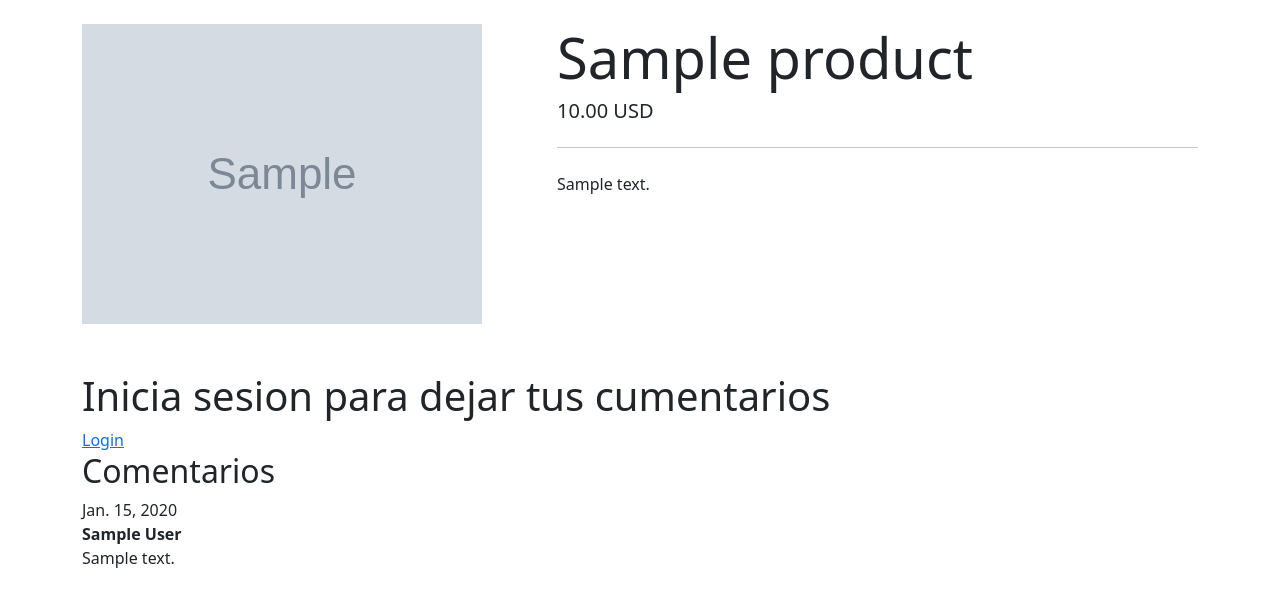
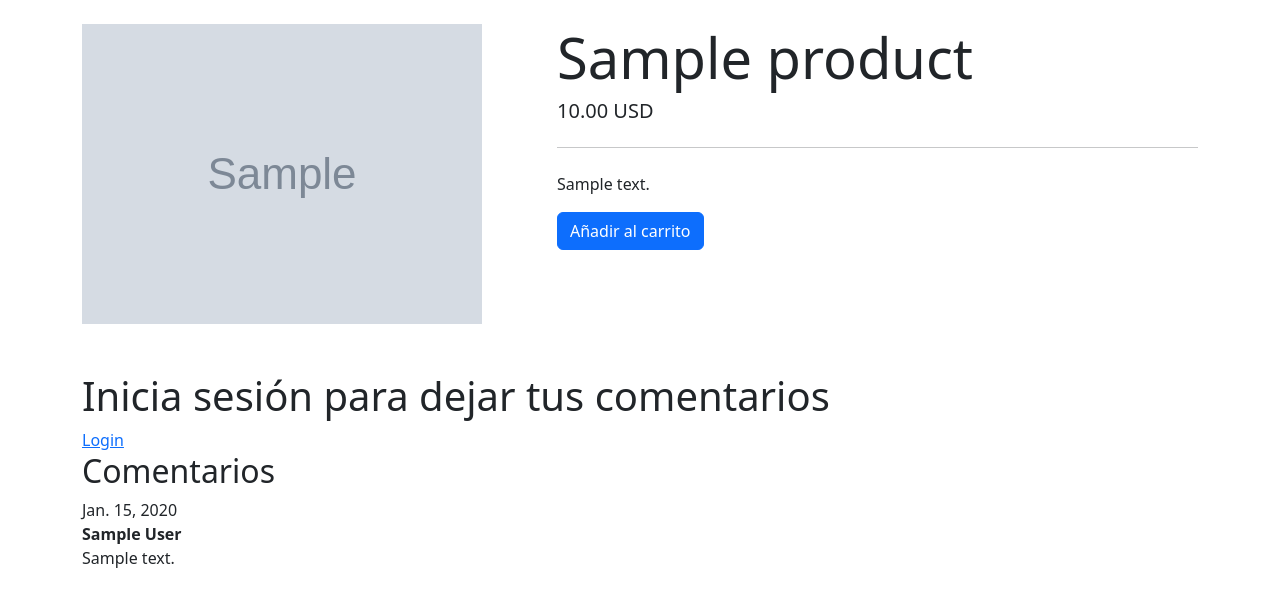
Before and after one commit to JaimeMoc/TiendaDeBarrio, a Django app: page /product/1 in a window 1280 px wide. Shown: the part 56-663 px from the top of the page. Run offline with Django 5.2, Linux system fonts and the light colour scheme; tables that the repository leaves empty hold one stand-in row (values such as "Sample post"); grey boxes marked "Sample" are stand-in pictures.

Commit message:
Implementamos en el HTML de Show_product la funcionalidad de añadir al carrito.

```diff
--- a/cart/urls.py
+++ b/cart/urls.py
@@ -5,7 +5,7 @@ app_name = 'cart'
 
 urlpatterns = [
     path('', views.cart_detail, name='cart_detail'),
-    path('add/<int:product_id>/', views.add_to_cart, name='add_to_cart'),
+    path('add_to_cart/<int:product_id>/', views.add_to_cart, name='add_to_cart'),
     path('remove/<int:product_id>/', views.remove_from_cart, name='remove_from_cart'),
     path('update/<int:product_id>/<int:quantity>/', views.update_cart, name='update_cart'),
 ]
--- a/templates/products/show_product.html
+++ b/templates/products/show_product.html
@@ -18,6 +18,11 @@
                     </div>
                     <hr class="my-4">
                     <p>{{ product.brand.description }}</p>
+                    <!-- Formulario para añadir al carrito -->
+                    <form action="{% url 'cart:add_to_cart' product.id %}" method="post">
+                        {% csrf_token %}
+                        <button type="submit" class="btn btn-primary">Añadir al carrito</button>
+                    </form>
                 </div>
             </div>
         </div>
@@ -35,7 +40,7 @@
                 </form>
             </div>
         {% else %}
-        <h1>Inicia sesion para dejar tus cumentarios</h1>
+        <h1>Inicia sesión para dejar tus comentarios</h1>
             <a href="{% url 'login' %}">Login</a>
         {% endif %}
 
@@ -49,6 +54,5 @@
                 </div>
             {% endfor %}
         </div>
-
     </div>
 {% endblock content %}
```
Lines whose indentation alone changed are shown as unchanged.
